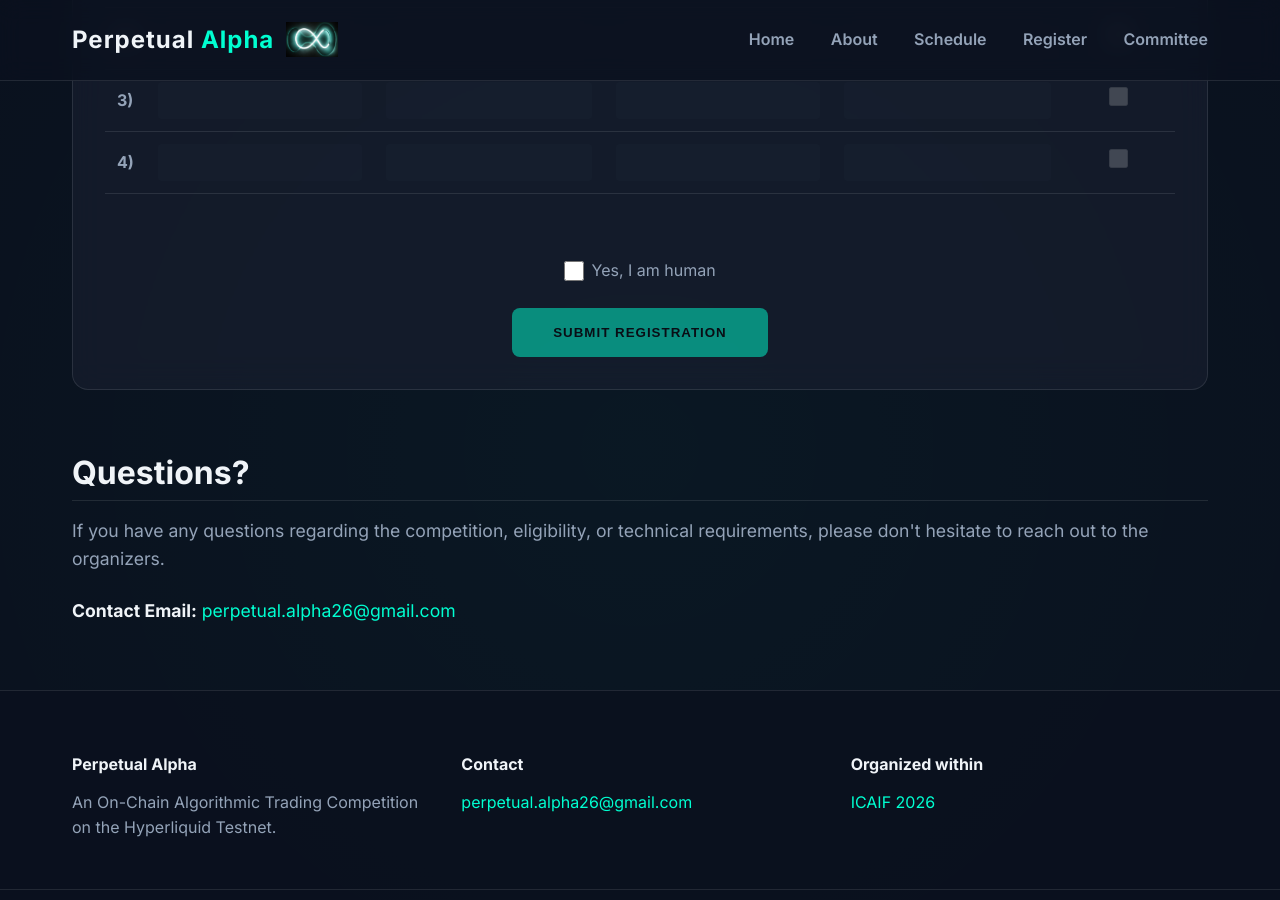
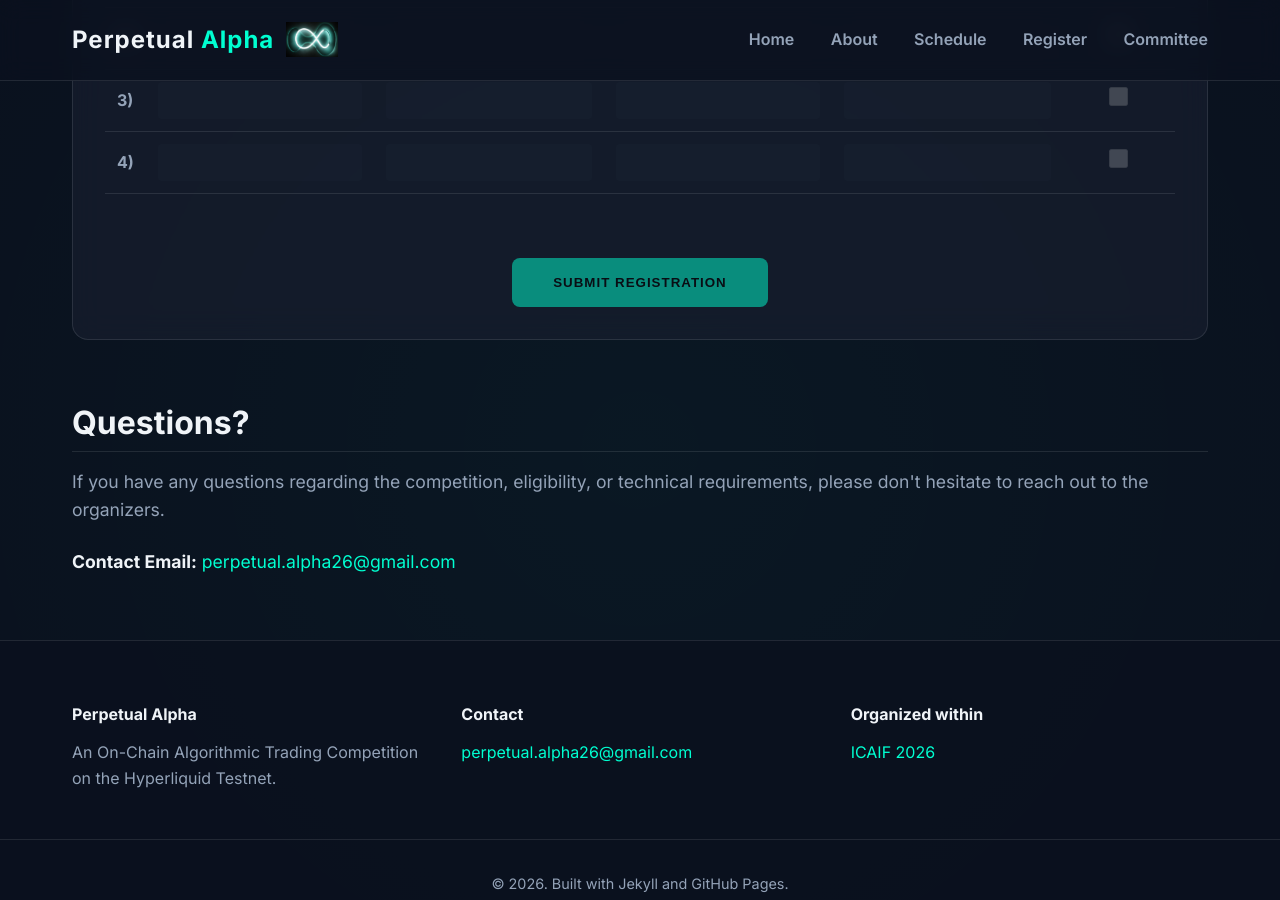
Before and after one commit to perpetual-alpha26/perpetual-alpha26.github.io, a Jekyll site: the page built from register.md, in a window 1280 px wide and 900 px high, scrolled down 479 px. Built offline with Jekyll 4.4.1, drawn with Linux system fonts in a browser that asks for light colours.

```diff
--- a/register.md
+++ b/register.md
@@ -8,7 +8,7 @@ title: Register
     <p>Registration for Perpetual Alpha is open! Gather your team of 1 to 4 members and enroll using the form below. At least one team member should be available to physically present at ICAIF '26 Milan.</p>
 
     <div class="glass-card" style="margin-top: 2rem;">
-        <form action="YOUR_GETFORM_ENDPOINT" method="POST">
+        <form action="YOUR_GETFORM_ENDPOINT" method="POST" id="registration-form">
             <div style="overflow-x: auto;">
                 <table class="registration-table">
                     <thead>
@@ -63,12 +63,7 @@ title: Register
             </div>
 
             <div style="margin-top: 2rem; text-align: center;">
-                <label style="color: var(--text-secondary); cursor: pointer; display: inline-flex; align-items: center; gap: 0.5rem; justify-content: center; margin-bottom: 1.5rem;">
-                    <input type="checkbox" id="human-check" style="width: 1.2rem; height: 1.2rem; accent-color: var(--accent-color);">
-                    Yes, I am human
-                </label>
-                <br>
-                <button type="submit" class="btn" id="submit-btn">Submit Registration</button>
+                <button class="g-recaptcha btn" id="submit-btn" data-sitekey="6Lca43QtAAAAAJGup0D6qelMd6_3TZhubF1BV9ZD" data-callback="onSubmit" data-action="submit">Submit Registration</button>
             </div>
         </form>
     </div>
@@ -78,11 +73,15 @@ title: Register
     <p><strong>Contact Email:</strong> <a href="mailto:{{ site.email }}">{{ site.email }}</a></p>
 </div>
 
+<script src="https://www.google.com/recaptcha/enterprise.js?render=6Lca43QtAAAAAJGup0D6qelMd6_3TZhubF1BV9ZD"></script>
 <script>
+function onSubmit(token) {
+    document.getElementById("registration-form").submit();
+}
+
 document.addEventListener('DOMContentLoaded', function() {
-    const form = document.querySelector('form');
+    const form = document.getElementById('registration-form');
     const submitBtn = document.getElementById('submit-btn');
-    const humanCheck = document.getElementById('human-check');
 
     const rows = [1, 2, 3, 4].map(i => ({
         name: form.querySelector(`[name="member${i}_name"]`),
@@ -133,9 +132,9 @@ document.addEventListener('DOMContentLoaded', function() {
 
         rows.forEach(r => { if(r.icaif.disabled) r.icaif.checked = false; });
 
-        // Rule 7: Submit button enabled if row 1 is valid AND at least one checkbox is checked AND human check is checked
+        // Rule 7: Submit button enabled if row 1 is valid AND at least one checkbox is checked
         let anyChecked = rows.some(r => r.icaif.checked);
-        submitBtn.disabled = !(row1Valid && anyChecked && humanCheck.checked);
+        submitBtn.disabled = !(row1Valid && anyChecked);
 
         if (submitBtn.disabled) {
             submitBtn.style.opacity = '0.5';
```
Also changed, not shown: other parts of register.md (+0 -1 lines).
